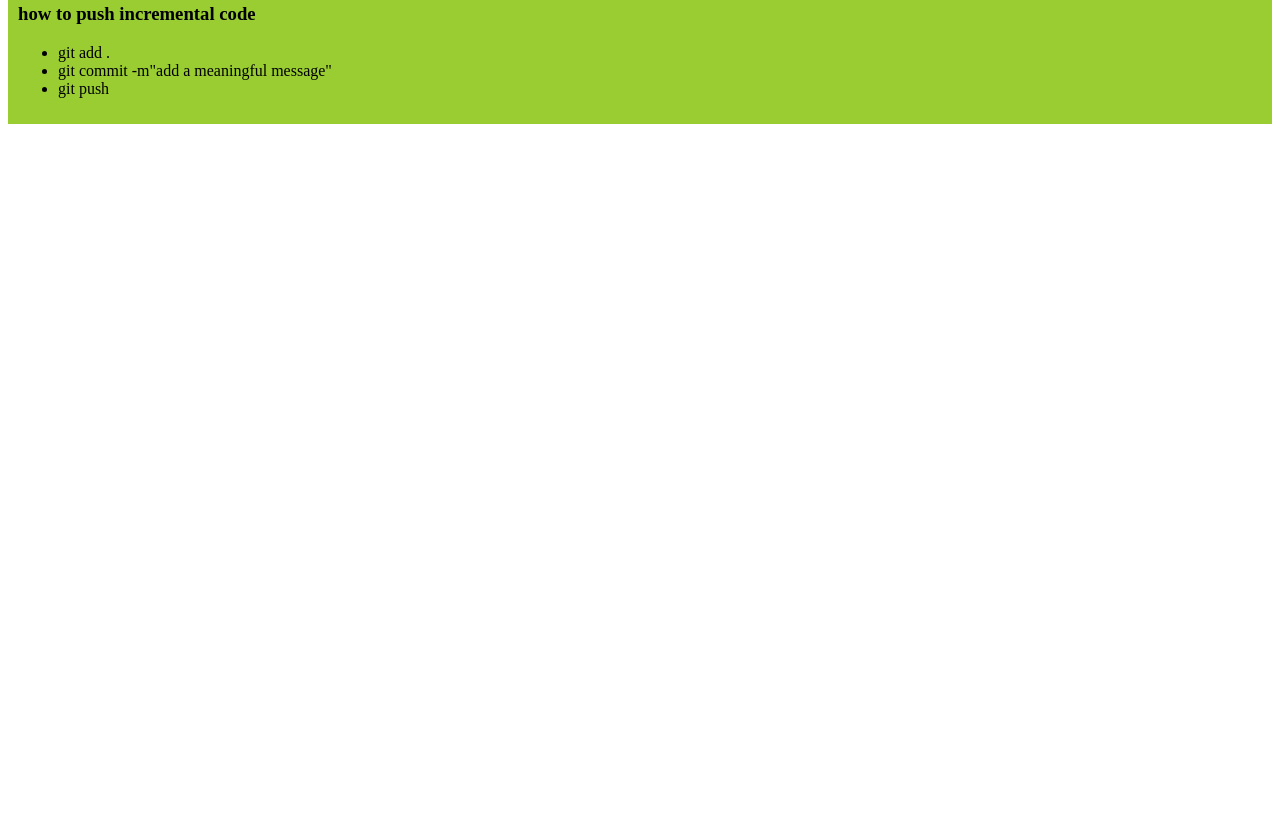
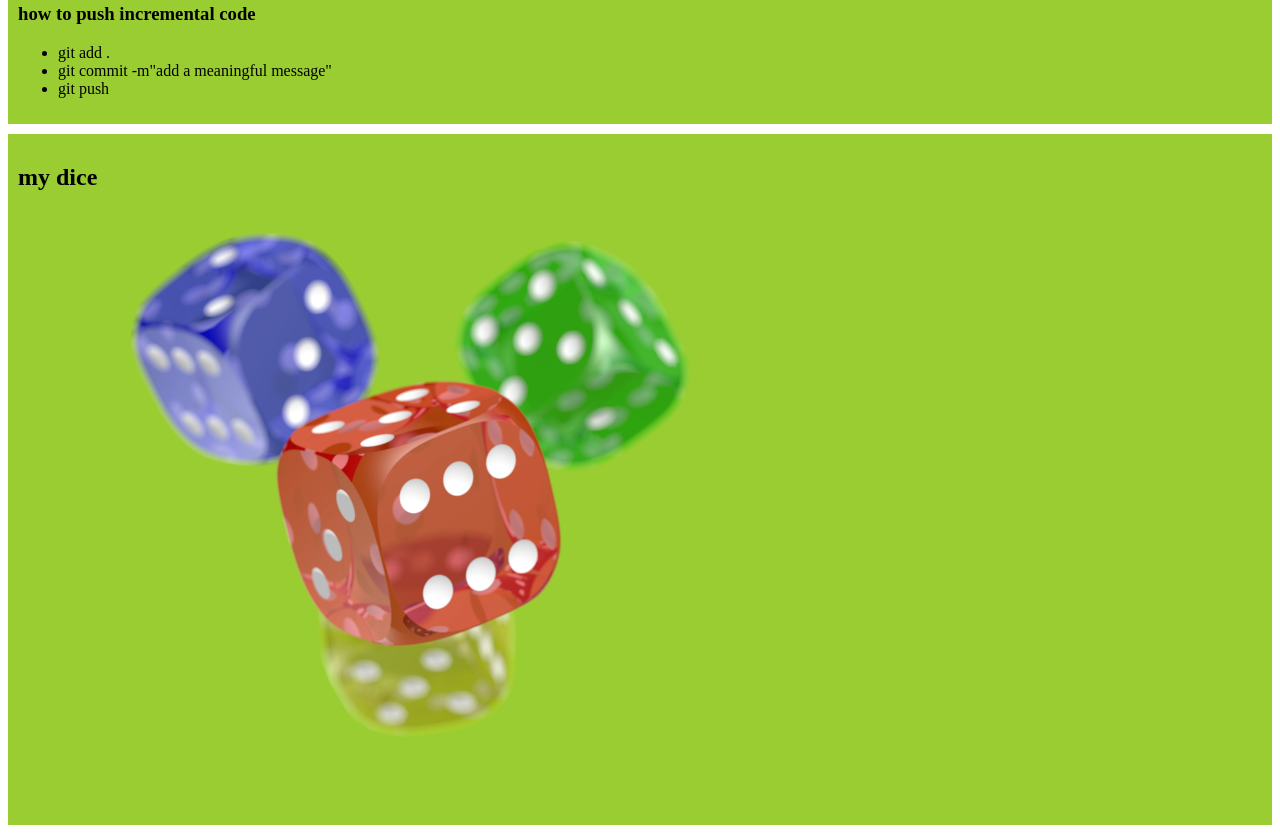
Before and after one commit to AyonJR/simple-website, a plain HTML site: page index.html in a window 1280 px wide. Shown: the part 480-1315 px from the top of the page. Before the commit the page ends 800 px from the top, so only its background shows below. Drawn offline with Linux system fonts and the light colour scheme.

Commit message:
added a dice

```diff
--- a/index.html
+++ b/index.html
@@ -27,5 +27,9 @@
             <li>git push</li>
         </ul>
     </div>
+    <div>
+        <h2>my dice</h2>
+        <img src="images/dice.png" alt="">
+    </div>
 </body>
 </html>
```
Also changed, not shown: images/dice.png (added).
